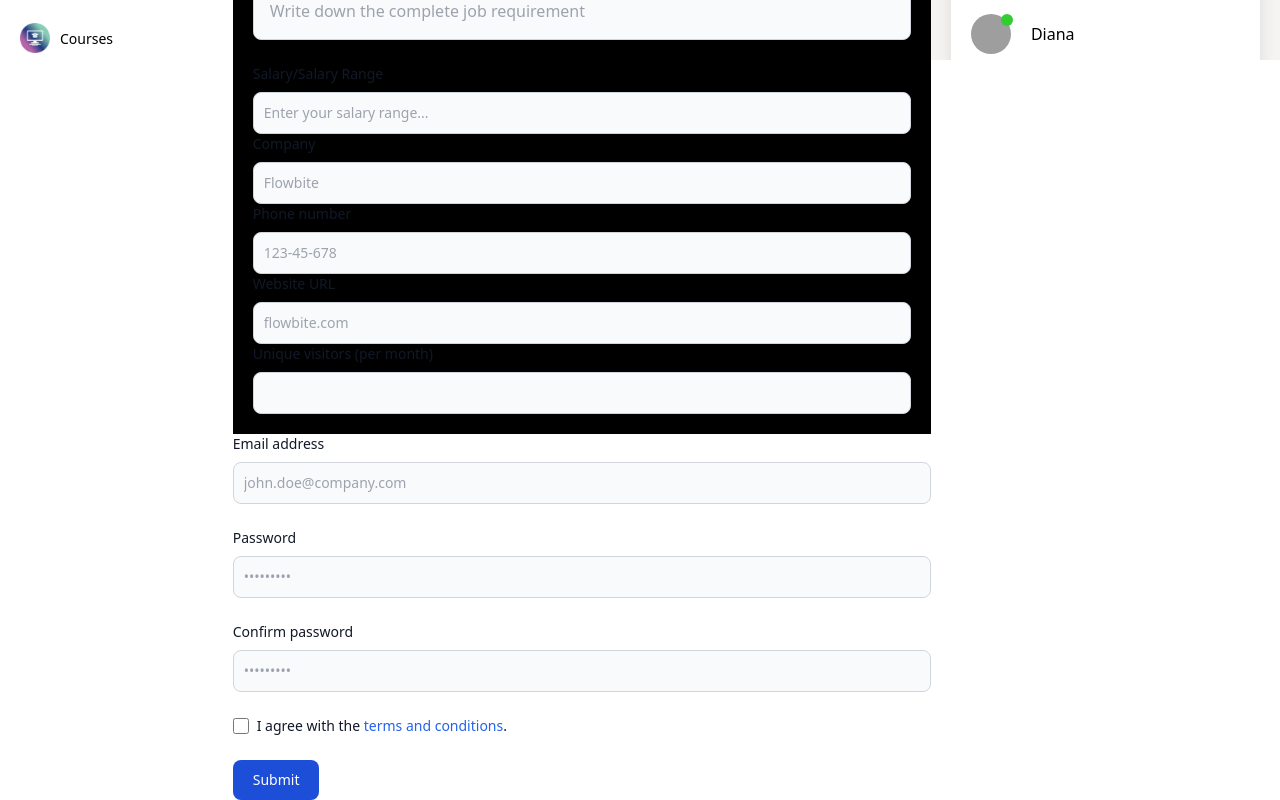
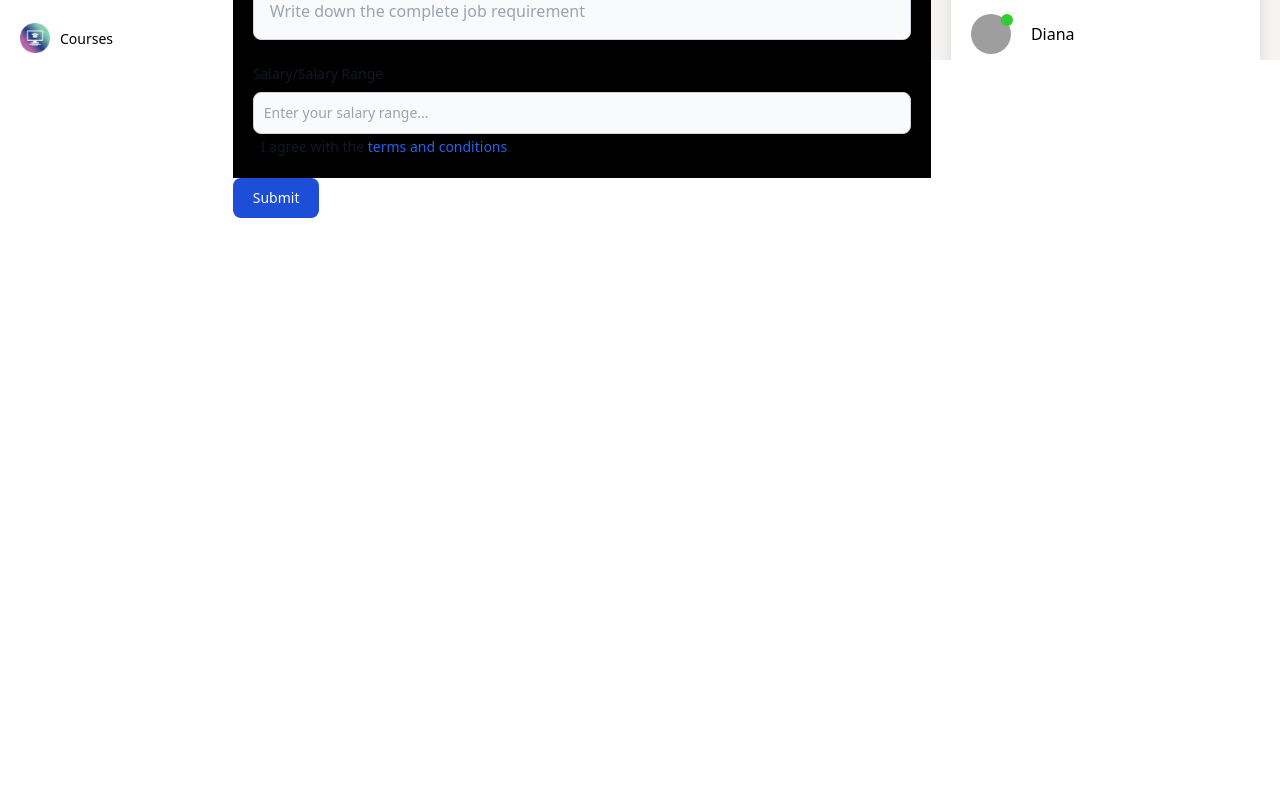
Before and after one commit to BlueSky428/Student-Book, a React (Vite) app in the folder client/: page /jobs in a window 1280 px wide. Shown: the part 740-1540 px from the top of the page. After the commit the page ends 958 px from the top, so only its background shows below. Built offline with nearby package versions, Linux system fonts and the light colour scheme; sample sign-in values are in the browser's storage; grey boxes are pictures that could not be loaded.

Commit message:
feat: job submission portal ui

```diff
--- a/client/src/pages/Job/Job.jsx
+++ b/client/src/pages/Job/Job.jsx
@@ -208,123 +208,6 @@ const Job = () => {
             required={true}
           />
         </div>
-        <div>
-          <label
-            for="company"
-            class="block mb-2 text-sm font-medium text-gray-900 dark:text-white"
-          >
-            Company
-          </label>
-          <input
-            type="text"
-            id="company"
-            class="bg-gray-50 border border-gray-300 text-gray-900 text-sm rounded-lg focus:ring-blue-500 focus:border-blue-500 block w-full p-2.5 dark:bg-gray-700 dark:border-gray-600 dark:placeholder-gray-400 dark:text-white dark:focus:ring-blue-500 dark:focus:border-blue-500"
-            placeholder="Flowbite"
-            required={true}
-          />
-        </div>
-        <div>
-          <label
-            for="phone"
-            class="block mb-2 text-sm font-medium text-gray-900 dark:text-white"
-          >
-            Phone number
-          </label>
-          <input
-            type="tel"
-            id="phone"
-            class="bg-gray-50 border border-gray-300 text-gray-900 text-sm rounded-lg focus:ring-blue-500 focus:border-blue-500 block w-full p-2.5 dark:bg-gray-700 dark:border-gray-600 dark:placeholder-gray-400 dark:text-white dark:focus:ring-blue-500 dark:focus:border-blue-500"
-            placeholder="123-45-678"
-            pattern="[0-9]{3}-[0-9]{2}-[0-9]{3}"
-            required={true}
-          />
-        </div>
-        <div>
-          <label
-            for="website"
-            class="block mb-2 text-sm font-medium text-gray-900 dark:text-white"
-          >
-            Website URL
-          </label>
-          <input
-            type="url"
-            id="website"
-            class="bg-gray-50 border border-gray-300 text-gray-900 text-sm rounded-lg focus:ring-blue-500 focus:border-blue-500 block w-full p-2.5 dark:bg-gray-700 dark:border-gray-600 dark:placeholder-gray-400 dark:text-white dark:focus:ring-blue-500 dark:focus:border-blue-500"
-            placeholder="flowbite.com"
-            required={true}
-          />
-        </div>
-        <div>
-          <label
-            for="visitors"
-            class="block mb-2 text-sm font-medium text-gray-900 dark:text-white"
-          >
-            Unique visitors (per month)
-          </label>
-          <input
-            type="number"
-            id="visitors"
-            class="bg-gray-50 border border-gray-300 text-gray-900 text-sm rounded-lg focus:ring-blue-500 focus:border-blue-500 block w-full p-2.5 dark:bg-gray-700 dark:border-gray-600 dark:placeholder-gray-400 dark:text-white dark:focus:ring-blue-500 dark:focus:border-blue-500"
-            placeholder=""
-            required={true}
-          />
-        </div>
-      </div>
-      <div class="mb-6">
-        <label
-          for="email"
-          class="block mb-2 text-sm font-medium text-gray-900 dark:text-white"
-        >
-          Email address
-        </label>
-        <input
-          type="email"
-          id="email"
-          class="bg-gray-50 border border-gray-300 text-gray-900 text-sm rounded-lg focus:ring-blue-500 focus:border-blue-500 block w-full p-2.5 dark:bg-gray-700 dark:border-gray-600 dark:placeholder-gray-400 dark:text-white dark:focus:ring-blue-500 dark:focus:border-blue-500"
-          placeholder="john.doe@company.com"
-          required={true}
-        />
-      </div>
-      <div class="mb-6">
-        <label
-          for="password"
-          class="block mb-2 text-sm font-medium text-gray-900 dark:text-white"
-        >
-          Password
-        </label>
-        <input
-          type="password"
-          id="password"
-          class="bg-gray-50 border border-gray-300 text-gray-900 text-sm rounded-lg focus:ring-blue-500 focus:border-blue-500 block w-full p-2.5 dark:bg-gray-700 dark:border-gray-600 dark:placeholder-gray-400 dark:text-white dark:focus:ring-blue-500 dark:focus:border-blue-500"
-          placeholder="•••••••••"
-          required={true}
-        />
-      </div>
-      <div class="mb-6">
-        <label
-          for="confirm_password"
-          class="block mb-2 text-sm font-medium text-gray-900 dark:text-white"
-        >
-          Confirm password
-        </label>
-        <input
-          type="password"
-          id="confirm_password"
-          class="bg-gray-50 border border-gray-300 text-gray-900 text-sm rounded-lg focus:ring-blue-500 focus:border-blue-500 block w-full p-2.5 dark:bg-gray-700 dark:border-gray-600 dark:placeholder-gray-400 dark:text-white dark:focus:ring-blue-500 dark:focus:border-blue-500"
-          placeholder="•••••••••"
-          required={true}
-        />
-      </div>
-      <div class="flex items-start mb-6">
-        <div class="flex items-center h-5">
-          <input
-            id="remember"
-            type="checkbox"
-            value=""
-            class="w-4 h-4 border border-gray-300 rounded bg-gray-50 focus:ring-3 focus:ring-blue-300 dark:bg-gray-700 dark:border-gray-600 dark:focus:ring-blue-600 dark:ring-offset-gray-800"
-            required={true}
-          />
-        </div>
         <label
           for="remember"
           class="ml-2 text-sm font-medium text-gray-900 dark:text-gray-300"
```
